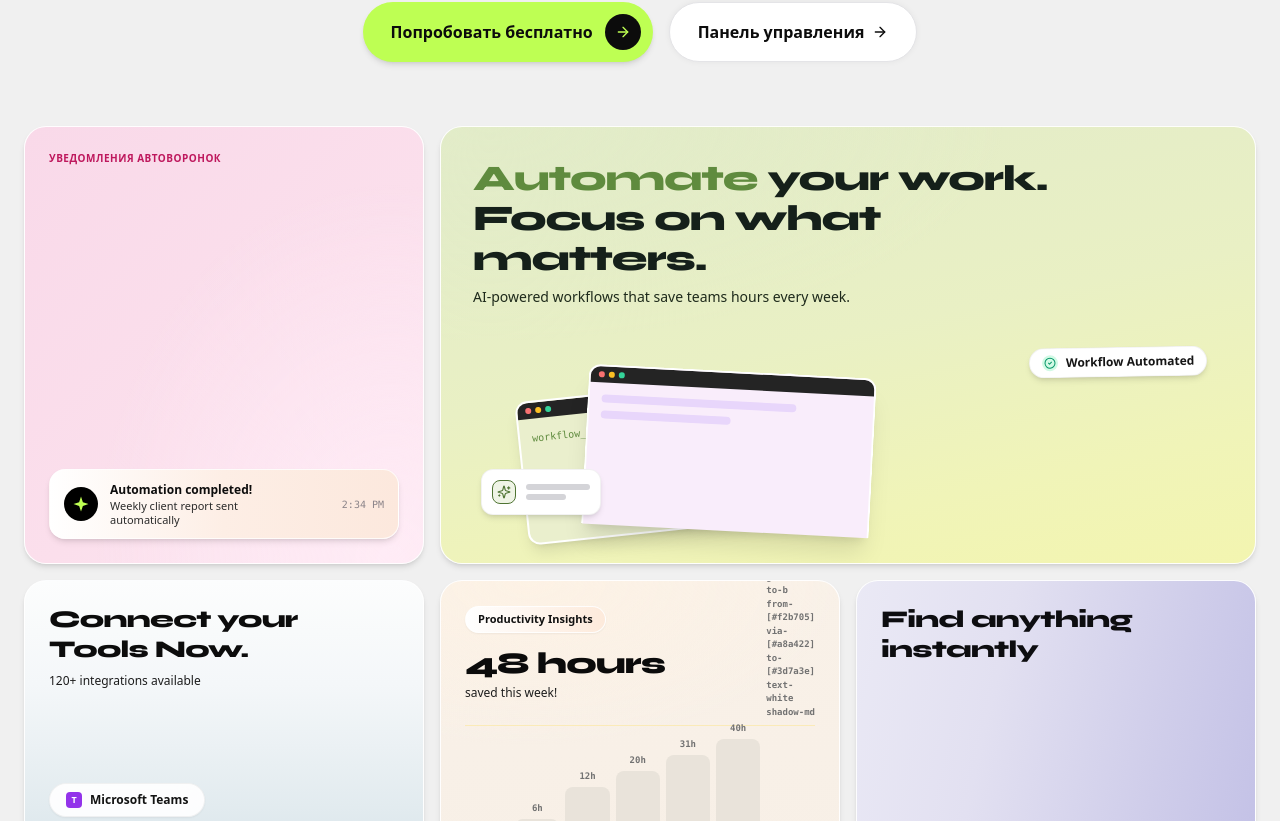
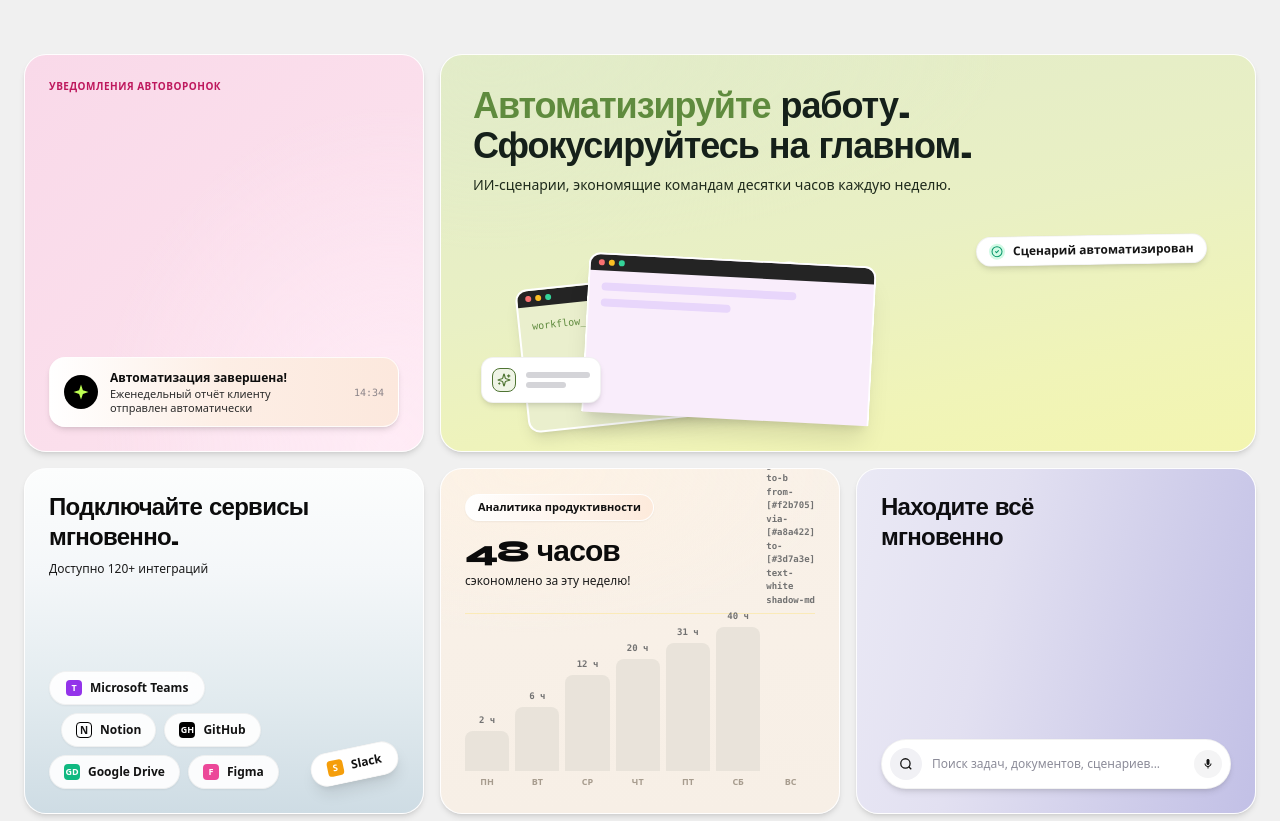
Before and after one commit to tursumetovsk-source/chatplace-saas, a Next.js app in the folder apps/web/: page / in a window 1280 px wide. Shown: the part 599-1420 px from the top of the page. Built offline with nearby package versions, Linux system fonts and the light colour scheme.

Commit message:
style: translate all remaining landing page mosaic text to Russian

```diff
--- a/apps/web/app/page.tsx
+++ b/apps/web/app/page.tsx
@@ -193,8 +193,8 @@ export default function LandingPage() {
           </div>
 
           <h1 className="font-display-extended text-3xl sm:text-6xl md:text-7xl font-extrabold text-[#0C0C0C] tracking-tight leading-[1.05]">
-            Automate your work. <br className="hidden sm:inline" />
-            <span className="text-[#1E5CFB]">Focus on what matters.</span>
+            Автоматизируйте работу. <br className="hidden sm:inline" />
+            <span className="text-[#1E5CFB]">Сфокусируйтесь на главном.</span>
           </h1>
 
           <p className="text-base sm:text-xl text-[#727272] max-w-2xl mx-auto leading-normal">
@@ -222,8 +222,8 @@ export default function LandingPage() {
           </div>
         </section>
 
-        {/* PRODUCT FEATURE MOSAIC */}
-        <section aria-label="Product feature overview" className="w-full max-w-[1374px] mx-auto">
+        {/* PRODUCT FEATURE MOSAIC (IN RUSSIAN) */}
+        <section aria-label="Обзор возможностей Virale AI" className="w-full max-w-[1374px] mx-auto">
           <div className="grid grid-cols-1 md:grid-cols-12 gap-5 md:gap-4 items-stretch">
 
             {/* CARD 1 — NOTIFICATION (.notif) */}
@@ -244,11 +244,11 @@ export default function LandingPage() {
                       </svg>
                     </div>
                     <div>
-                      <div className="text-xs font-extrabold text-[#0d0d0d] leading-tight">Automation completed!</div>
-                      <div className="text-[11px] text-[#2b2b2b] leading-tight mt-0.5 max-w-[170px]">Weekly client report sent automatically</div>
+                      <div className="text-xs font-extrabold text-[#0d0d0d] leading-tight">Автоматизация завершена!</div>
+                      <div className="text-[11px] text-[#2b2b2b] leading-tight mt-0.5 max-w-[180px]">Еженедельный отчёт клиенту отправлен автоматически</div>
                     </div>
                   </div>
-                  <div className="text-[10px] font-medium text-[#8b8489] shrink-0 font-mono">2:34 PM</div>
+                  <div className="text-[10px] font-medium text-[#8b8489] shrink-0 font-mono">14:34</div>
                 </div>
               </div>
             </div>
@@ -257,11 +257,11 @@ export default function LandingPage() {
             <div className="md:col-span-8 rounded-[22px] border-[1.6px] border-white/95 overflow-hidden shadow-md relative p-6 sm:p-8 min-h-[300px] bg-[radial-gradient(90%_70%_at_6%_0%,rgba(226,236,200,0.9)_0%,rgba(226,236,200,0)_70%),linear-gradient(168deg,#e2ebc9_0%,#e9f0c4_48%,#f0f4b8_78%,#f3f5b0_100%)] flex flex-col justify-between">
               <div className="z-10 space-y-2 max-w-xl">
                 <h2 className="font-display-extended text-2xl sm:text-4xl font-extrabold text-[#15201a] leading-tight">
-                  <span className="text-[#5f8b3e]">Automate</span> your work.<br />
-                  Focus on what matters.
+                  <span className="text-[#5f8b3e]">Автоматизируйте</span> работу.<br />
+                  Сфокусируйтесь на главном.
                 </h2>
                 <p className="text-xs sm:text-sm text-[#1e2a1b] font-normal">
-                  AI-powered workflows that save teams hours every week.
+                  ИИ-сценарии, экономящие командам десятки часов каждую неделю.
                 </p>
               </div>
 
@@ -291,7 +291,7 @@ export default function LandingPage() {
                   <div className="w-4 h-4 rounded-full bg-emerald-100 flex items-center justify-center">
                     <CheckCircle2 className="w-3 h-3 text-emerald-600" />
                   </div>
-                  <span className="text-xs font-bold text-[#151515]">Workflow Automated</span>
+                  <span className="text-xs font-bold text-[#151515]">Сценарий автоматизирован</span>
                 </div>
 
                 <div className="absolute left-2 bottom-4 p-2.5 rounded-xl bg-white shadow-md border border-black/5 flex items-center gap-2.5 z-20">
@@ -310,10 +310,10 @@ export default function LandingPage() {
             <div className="md:col-span-4 rounded-[22px] border-[1.6px] border-white/95 overflow-hidden shadow-md relative p-6 bg-[linear-gradient(180deg,#fcfdfd_0%,#f4f7f9_30%,#e2ebef_66%,#cedce4_100%)] flex flex-col justify-between min-h-[300px]">
               <div>
                 <h2 className="font-display-extended text-2xl font-extrabold text-[#0c0c0c] leading-tight">
-                  Connect your<br />Tools Now.
+                  Подключайте сервисы<br />мгновенно.
                 </h2>
                 <p className="text-xs text-[#1c1c1c] font-medium mt-2">
-                  120+ integrations available
+                  Доступно 120+ интеграций
                 </p>
               </div>
 
@@ -358,25 +358,25 @@ export default function LandingPage() {
             <div className="md:col-span-4 rounded-[22px] border-[1.6px] border-white/95 overflow-hidden shadow-md relative p-6 bg-[radial-gradient(115%_70%_at_22%_0%,#fdf2e5_0%,rgba(253,242,229,0)_68%),linear-gradient(180deg,#f9f1e8_0%,#f7efe6_100%)] flex flex-col justify-between min-h-[300px]">
               <div>
                 <div className="inline-block px-3 py-1 rounded-full bg-gradient-to-r from-white to-[#fdeadb] border border-white/90 shadow-sm text-[11px] font-bold text-[#111] mb-3">
-                  Productivity Insights
+                  Аналитика продуктивности
                 </div>
                 <h2 className="font-display-extended text-3xl font-extrabold text-[#0b0b0b] tracking-tight">
-                  48 hours
+                  48 часов
                 </h2>
                 <p className="text-xs text-[#1d1d1d] font-medium mt-1">
-                  saved this week!
+                  сэкономлено за эту неделю!
                 </p>
               </div>
 
               <div className="mt-6 flex items-end justify-between gap-1.5 h-44 pt-4 border-t border-amber-200/50">
                 {[
-                  { day: 'MON', h: 'h-10', label: '2h', bg: 'bg-[#e9e3da]' },
-                  { day: 'TUE', h: 'h-16', label: '6h', bg: 'bg-[#e9e3da]' },
-                  { day: 'WED', h: 'h-24', label: '12h', bg: 'bg-[#e9e3da]' },
-                  { day: 'THU', h: 'h-28', label: '20h', bg: 'bg-[#e9e3da]' },
-                  { day: 'FRI', h: 'h-32', label: '31h', bg: 'bg-[#e9e3da]' },
-                  { day: 'SAT', h: 'h-36', label: '40h', bg: 'bg-[#e9e3da]' },
-                  { day: 'SUN', h: 'h-40', label: 'bg-gradient-to-b from-[#f2b705] via-[#a8a422] to-[#3d7a3e] text-white shadow-md' }
+                  { day: 'ПН', h: 'h-10', label: '2 ч', bg: 'bg-[#e9e3da]' },
+                  { day: 'ВТ', h: 'h-16', label: '6 ч', bg: 'bg-[#e9e3da]' },
+                  { day: 'СР', h: 'h-24', label: '12 ч', bg: 'bg-[#e9e3da]' },
+                  { day: 'ЧТ', h: 'h-28', label: '20 ч', bg: 'bg-[#e9e3da]' },
+                  { day: 'ПТ', h: 'h-32', label: '31 ч', bg: 'bg-[#e9e3da]' },
+                  { day: 'СБ', h: 'h-36', label: '40 ч', bg: 'bg-[#e9e3da]' },
+                  { day: 'ВС', h: 'h-40', label: 'bg-gradient-to-b from-[#f2b705] via-[#a8a422] to-[#3d7a3e] text-white shadow-md' }
                 ].map((col, i) => (
                   <div key={i} className="flex-1 flex flex-col items-center gap-1">
                     <span className="text-[9px] font-bold text-[#727272] font-mono">{col.label}</span>
@@ -390,7 +390,7 @@ export default function LandingPage() {
             {/* CARD 5 — SEARCH (.search) */}
             <div className="md:col-span-4 rounded-[22px] border-[1.6px] border-white/95 overflow-hidden shadow-md relative p-6 bg-[linear-gradient(103deg,#eae9f5_0%,#e2e0f1_34%,#cfcdea_72%,#c2c0e6_100%)] flex flex-col justify-between min-h-[160px]">
               <h2 className="font-display-extended text-2xl font-extrabold text-[#0d0d10] leading-tight">
-                Find anything<br />instantly
+                Находите всё<br />мгновенно
               </h2>
 
               <div className="mt-4 w-full p-2 rounded-full bg-white shadow-md border border-black/5 flex items-center justify-between gap-3">
@@ -404,7 +404,7 @@ export default function LandingPage() {
                   <input
                     type="text"
                     readOnly
-                    value="Search tasks, docs, workflows..."
+                    value="Поиск задач, документов, сценариев..."
                     className="w-full text-xs text-[#8c8c99] bg-transparent focus:outline-none cursor-pointer truncate font-sans"
                   />
                 </div>
```
